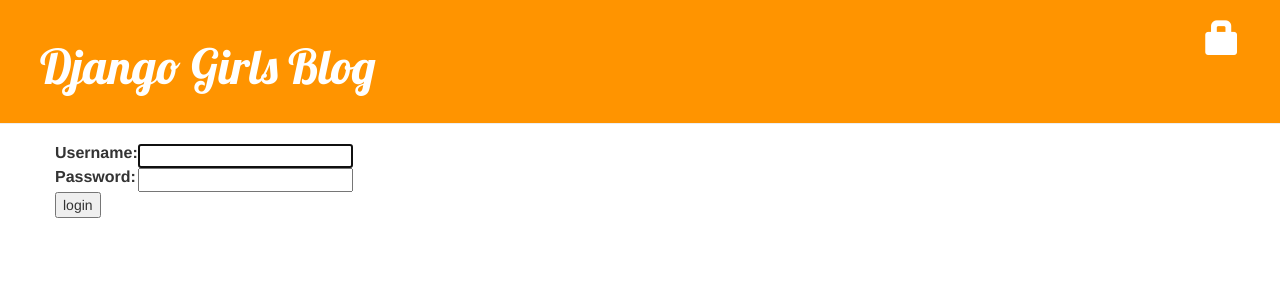
After one commit to hryniewiczm/hello, a Django app: page /accounts/login/ in a window 1280 px wide. The commit adds this page. Shown: the top 300 px of the page. Run offline with Django 3.2, Linux system fonts and the light colour scheme; some libraries are stand-ins or nearby versions.

Commit message:
Adding login and logout

```diff
--- a/blog/templates/blog/base.html
+++ b/blog/templates/blog/base.html
@@ -9,11 +9,14 @@
     </head>
     <body>
         <div class="page-header">
-                {% if user.is_authenticated %}
+            {% if user.is_authenticated %}
                 <a href="{% url 'post_new' %}" class="top-menu"><span class="glyphicon glyphicon-plus"></span></a>
                 <a href="{% url 'post_draft_list' %}" class="top-menu"><span class="glyphicon glyphicon-edit"></span></a>
-                {% endif %}
-            <h1><a href="/">Blog Magdy</a></h1>
+                <p class="top-menu">Hello {{ user.username }} <small>(<a href="{% url 'logout' %}">Log out</a>)</small></p>
+            {% else %}
+                <a href="{% url 'login' %}" class="top-menu"><span class="glyphicon glyphicon-lock"></span></a>
+            {% endif %}
+            <h1><a href="/">Django Girls Blog</a></h1>
         </div>
         <div class="content container">
             <div class="row">
--- /dev/null
+++ b/blog/templates/registration/login.html
@@ -0,0 +1,24 @@
+{% extends "blog/base.html" %}
+
+{% block content %}
+    {% if form.errors %}
+        <p>Your username and password didn't match. Please try again.</p>
+    {% endif %}
+
+    <form method="post" action="{% url 'login' %}">
+    {% csrf_token %}
+        <table>
+        <tr>
+            <td>{{ form.username.label_tag }}</td>
+            <td>{{ form.username }}</td>
+        </tr>
+        <tr>
+            <td>{{ form.password.label_tag }}</td>
+            <td>{{ form.password }}</td>
+        </tr>
+        </table>
+
+        <input type="submit" value="login" />
+        <input type="hidden" name="next" value="{{ next }}" />
+    </form>
+{% endblock %}
--- a/blog/views.py
+++ b/blog/views.py
@@ -1,3 +1,4 @@
+from django.contrib.auth.decorators import login_required
 from django.shortcuts import render, get_object_or_404, redirect
 from django.utils import timezone
 from .models import Post
@@ -11,6 +12,7 @@ def post_detail(request, pk):
     post = get_object_or_404(Post, pk=pk)
     return render (request, 'blog/post_detail.html', {'post': post})
 
+@login_required
 def post_new(request):
     if request.method == "POST":
         form = PostForm(request.POST)
@@ -24,6 +26,7 @@ def post_new(request):
         form = PostForm()
     return render(request, 'blog/post_edit.html', {'form': form})
 
+@login_required
 def post_edit(request, pk):
     post = get_object_or_404(Post, pk=pk)
     if request.method == "POST":
@@ -38,15 +41,18 @@ def post_edit(request, pk):
         form = PostForm(instance=post)
     return render(request, 'blog/post_edit.html', {'form': form})
 
+@login_required
 def post_draft_list(request):
     posts = Post.objects.filter(published_date__isnull=True).order_by('created_date')
     return render(request, 'blog/post_draft_list.html', {'posts': posts})
 
+@login_required
 def post_publish(request, pk):
     post = get_object_or_404(Post, pk=pk)
     post.publish()
     return redirect('post_detail', pk=pk)
 
+@login_required
 def post_remove(request, pk):
     post = get_object_or_404(Post, pk=pk)
     post.delete()
--- a/mysite/settings.py
+++ b/mysite/settings.py
@@ -120,3 +120,5 @@ USE_TZ = True
 
 STATIC_URL = '/static/'
 STATIC_ROOT = os.path.join(BASE_DIR, 'static')
+
+LOGIN_REDIRECT_URL = '/'
--- a/mysite/urls.py
+++ b/mysite/urls.py
@@ -13,10 +13,14 @@ Including another URLconf
     1. Import the include() function: from django.urls import include, path
     2. Add a URL to urlpatterns:  path('blog/', include('blog.urls'))
 """
+from django.urls import path, include
 from django.contrib import admin
-from django.urls import path, include
+
+from django.contrib.auth import views
 
 urlpatterns = [
     path('admin/', admin.site.urls),
+    path('accounts/login/', views.LoginView.as_view(), name='login'),
+    path('accounts/logout/', views.LogoutView.as_view(next_page='/'), name='logout'),
     path('', include('blog.urls')),
 ]
```
